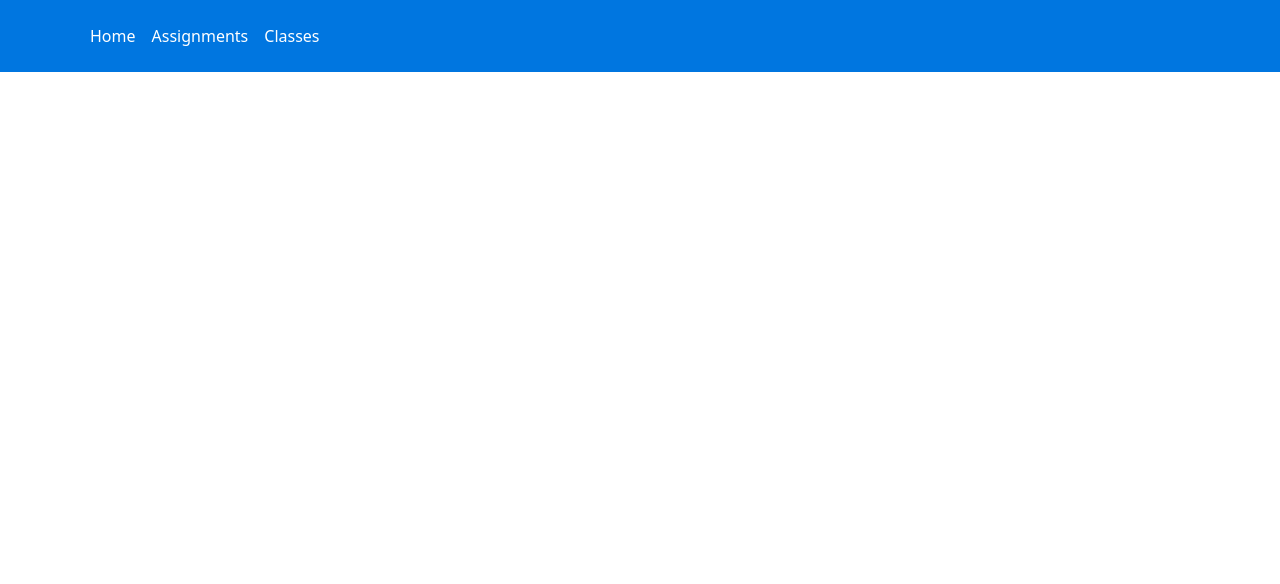
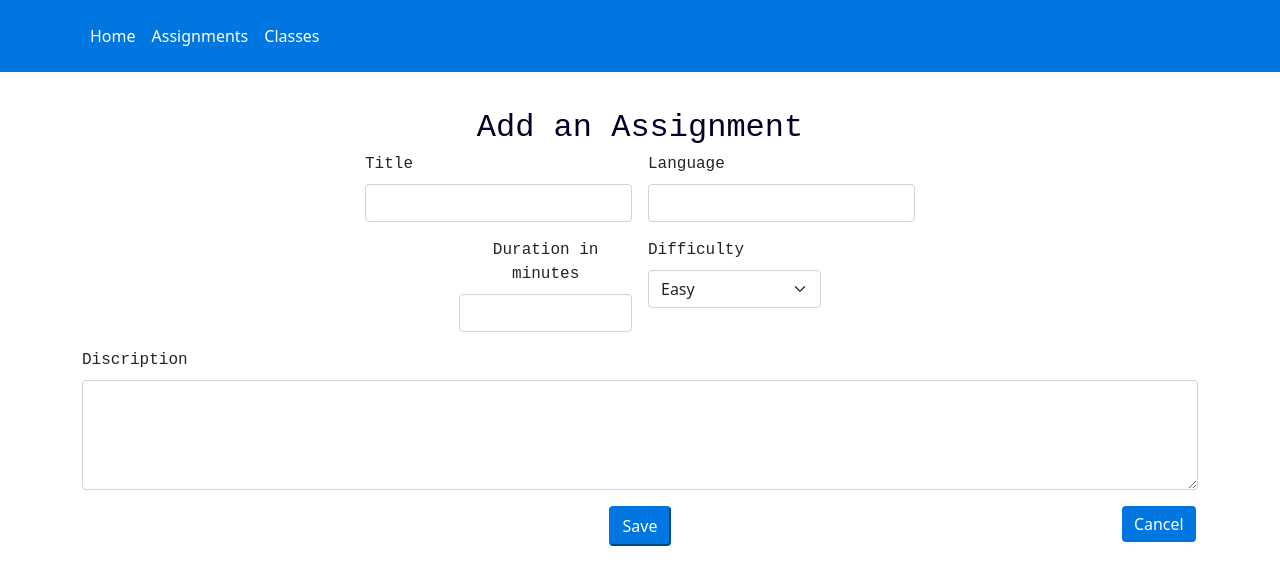
Before and after one commit to Fontys-Refactoring-Flow/Refactoring-Flow-TeacherView, a React (Create React App) app in the folder teacher-view/: page /addAssignment in a window 1280 px wide. Shown: the top 584 px of the page. Built offline with nearby package versions, Linux system fonts and the light colour scheme; the HTML template or start-up script is replaced by a standard one.

Commit message:
:sparkles: Create Assignment 1.0

```diff
--- a/teacher-view/src/App.js
+++ b/teacher-view/src/App.js
@@ -5,6 +5,7 @@ import Header from './Components/Header'
 import Assignments from './Pages/Assignments'
 import Classes from './Pages/Classes';
 import EditClass from './Pages/EditClass';
+import AddAssignment from './Pages/AddAssignment'
 
 function App() {
   return (
@@ -16,6 +17,7 @@ function App() {
           <Route path='/assignments' element={<Assignments/>}/>
           <Route path='/classes' element={<Classes/>}/>
           <Route path='/editclass' element={<EditClass/>}/>
+          <Route path='/addAssignment' element={<AddAssignment/>}/>
         </Routes>
       </div>
     </Router>
--- /dev/null
+++ b/teacher-view/src/Pages/AddAssignment.jsx
@@ -0,0 +1,103 @@
+import React, { Component } from 'react'
+import './../Style/Main.css'
+import { Link } from 'react-router-dom'
+
+class AddAssignment extends Component {
+    constructor(props){
+        super(props)
+
+        this.state = {
+            name: '',
+            language: '',
+            duration: '',
+            difficulty: '',
+            discription: ''
+        }
+        this.changeNameHandler = this.changeNameHandler.bind(this);
+        this.changeLanguageHandler = this.changeLanguageHandler.bind(this);
+        this.changeDurationHandler = this.changeDurationHandler.bind(this);
+        this.changeDifficultyHandler = this.changeDifficultyHandler.bind(this);
+        this.changeDiscriptionHandler = this.changeDiscriptionHandler.bind(this);
+        this.saveAssignment = this.saveAssignment.bind(this);
+    }
+
+    saveAssignment = (e) => {
+        e.preventDefault();
+        let assignment = {
+            name: this.state.name,
+            language: this.state.language,
+            duration: this.state.duration,
+            difficulty: this.state.difficulty,
+            discription: this.state.discription
+        };
+        console.log('assignment =>' + JSON.stringify(assignment));
+
+    }
+
+    changeNameHandler=(event) =>{
+        this.setState({name: event.target.value});
+    }
+
+    changeLanguageHandler=(event) =>{
+        this.setState({language: event.target.value});
+    }
+
+    changeDurationHandler=(event) =>{
+        this.setState({duration: event.target.value});
+    }
+
+    changeDifficultyHandler=(event) =>{
+        this.setState({difficulty: event.target.value});
+    }
+
+    changeDiscriptionHandler=(event) =>{
+        this.setState({discription: event.target.value});
+    }
+
+render(){
+
+  return (
+    <div className='container'>
+        <p className='title'>Add an Assignment</p>
+        <form className="row g-3">
+            <div className='col-md-3'></div>
+            <div className="col-md-3">
+                <label className="form-label">Title</label>
+                <input type="text" className="form-control" value={this.state.name} onChange={this.changeNameHandler}/>
+            </div>
+            <div className="col-md-3">
+                <label className="form-label">Language</label>
+                <input type="text" className="form-control" value={this.state.language} onChange={this.changeLanguageHandler}/>
+            </div>
+            <div className='col-md-3'></div>
+            <div className='col-md-4'></div>
+            <div className="col-md-2">
+                <label className="form-label">Duration in minutes</label>
+                <input type="number" className="form-control" value={this.state.duration} onChange={this.changeDurationHandler}/>
+            </div>
+            <div className="col-md-2">
+                <label className="form-label">Difficulty</label>
+                <select className="form-select" value={this.state.difficulty} onChange={this.changeDifficultyHandler}>
+                <option>Easy</option>
+                <option>Medium</option>
+                <option>Hard</option>
+                </select>
+            </div>
+            <div className="col-12">
+                <label className="form-label">Discription</label>
+                <textarea rows='4' className="form-control" value={this.state.discription} onChange={this.changeDiscriptionHandler}/>
+            </div>
+            <div className='col-md-5'></div>
+            <div className="col-2">
+                <button type="submit" className="button" onClick={this.saveAssignment}>Save</button>
+            </div>
+            <div className='col-md-4'></div>
+            <div className='col-md-1'>
+                <Link to="/assignments" className='button'>Cancel</Link>
+            </div>
+        </form>
+    </div>
+  )
+}
+}
+export default AddAssignment
--- a/teacher-view/src/Pages/Assignments.jsx
+++ b/teacher-view/src/Pages/Assignments.jsx
@@ -1,10 +1,11 @@
-import React, {Component} from 'react'
+import React, {Component, useState} from 'react'
 import './../Style/Main.css'
 import './../Style/Card.css'
 import AssignmentService from '../Services/AssignmentService';
 import { Link } from 'react-router-dom';
 
 class AssignmentsPage extends Component {
+
     constructor(props) {
         super(props);
 
@@ -23,14 +24,16 @@ class AssignmentsPage extends Component {
 
 
     render() {
+
         return (
             <div className='container'>
-                <Link to='addassignment'className='button' style={{float :'left'}}>Add Assignment</Link>
+                <Link to="/addAssignment" className='button' style={{float: 'left'}}>Add Assignment</Link>
                 <form class="d-flex" style={{marginTop:'32px',paddingLeft:'16px'}}>
                     <input class="form-control me-2" type="search" placeholder="Search" aria-label="Search"/>
                     <button class="button" type="submit">Search</button>
                 </form>
                 <p className='title'style={{textAlign:'left'}}>All Assignments</p>
+                <div className='card-container'>
                 {
                     this.state.challenge.map(
                         challenge =>
@@ -45,6 +48,7 @@ class AssignmentsPage extends Component {
                             </tr>
                     )
                 }
+                </div>
             </div>
         );
     }
--- a/teacher-view/src/Style/Main.css
+++ b/teacher-view/src/Style/Main.css
@@ -62,4 +62,10 @@
     background: #000000;
   }
 
+.form-label{
+  float: left;
+  font-family: monospace;
+  font-size: 16px;
+}
+
  html { overflow-y: scroll; }
```
